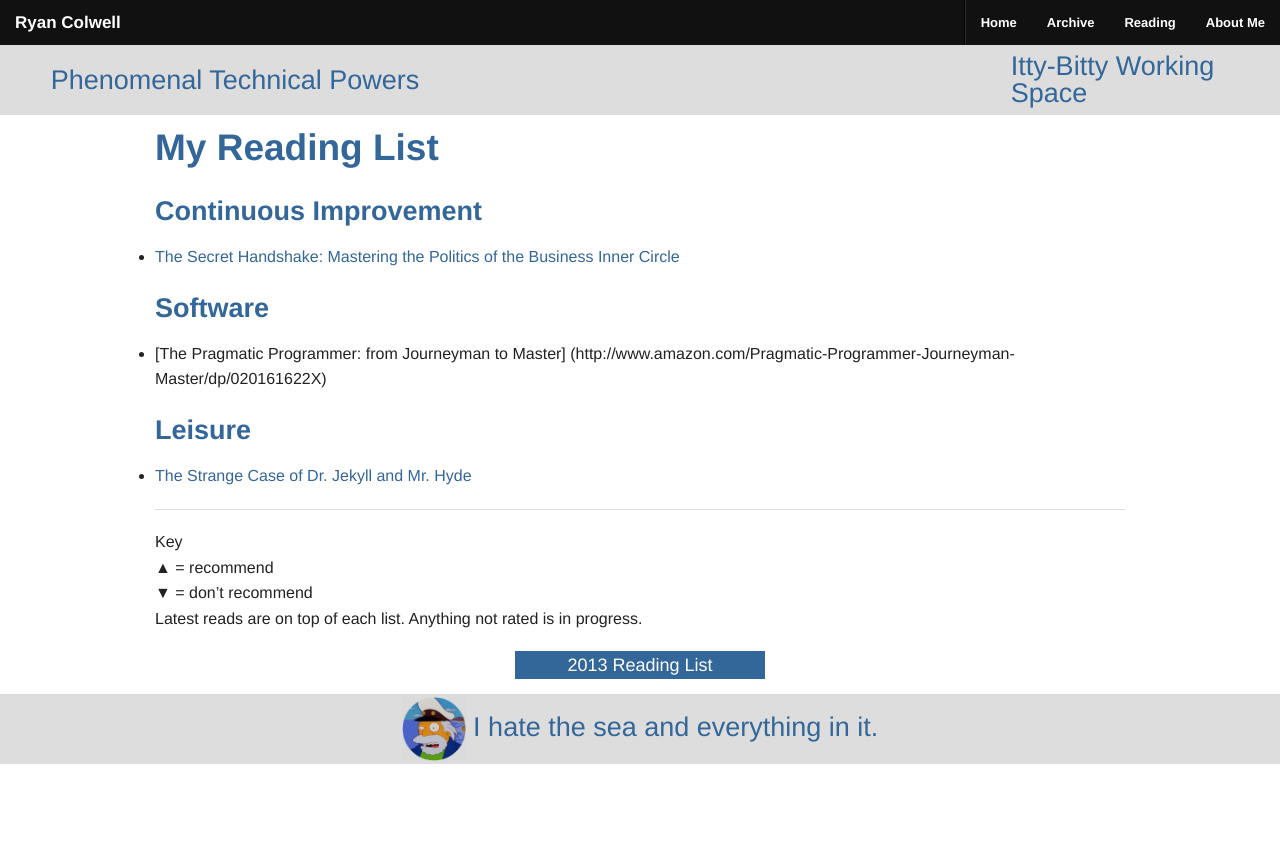
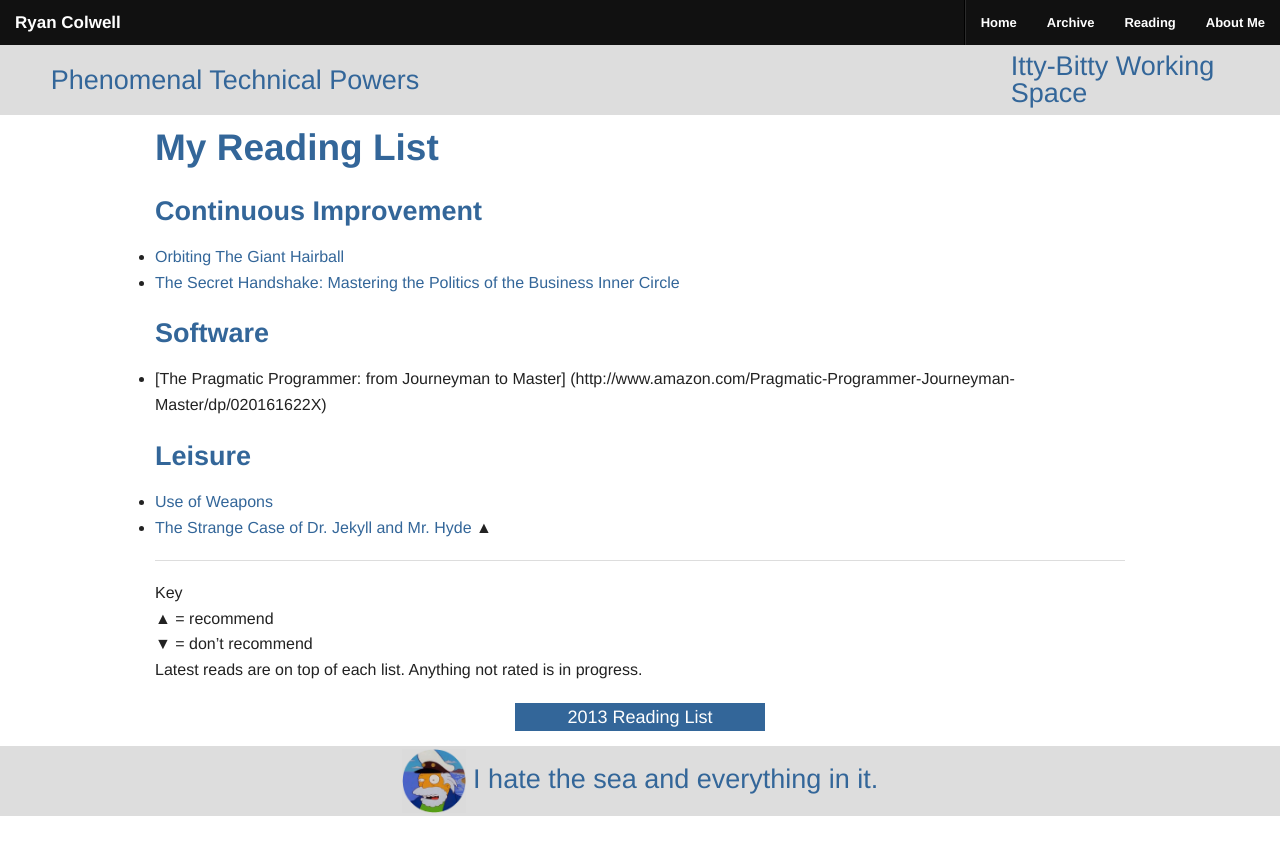
Before and after one commit to ryanco/ryanco.github.io, a Jekyll site: the page built from Books/index.md, in a window 1280 px wide. Shown: the top 855 px of the page. Built offline with Jekyll 4.4.1, drawn with Linux system fonts in a browser that asks for light colours; nearby versions of some CDN libraries; Markdown is read by kramdown in place of the engine named in the settings.

Commit message:
Updating Books.

```diff
--- a/Books/index.md
+++ b/Books/index.md
@@ -4,13 +4,15 @@ title: My Reading List
 ---
 
 ###Continuous Improvement
+* [Orbiting The Giant Hairball](http://www.amazon.com/Orbiting-Giant-Hairball-Corporate-Surviving/dp/0670879835)
 * [The Secret Handshake: Mastering the Politics of the Business Inner Circle](http://www.amazon.com/Secret-Handshake-Mastering-Politics-Business-ebook/dp/B004ZZJ8MW)
 
 ###Software
 * [The Pragmatic Programmer: from Journeyman to Master] (http://www.amazon.com/Pragmatic-Programmer-Journeyman-Master/dp/020161622X)
 
 ###Leisure
-* [The Strange Case of Dr. Jekyll and Mr. Hyde](http://www.audible.com/pd/Classics/The-Strange-Case-of-Dr-Jekyll-Mr-Hyde-Audiobook/B002V017TA)
+* [Use of Weapons](http://www.audible.com/pd/Sci-Fi-Fantasy/Use-of-Weapons-Audiobook/B00B505CH0)
+* [The Strange Case of Dr. Jekyll and Mr. Hyde](http://www.audible.com/pd/Classics/The-Strange-Case-of-Dr-Jekyll-Mr-Hyde-Audiobook/B002V017TA) &#9650;
 
 ***
 Key
```
